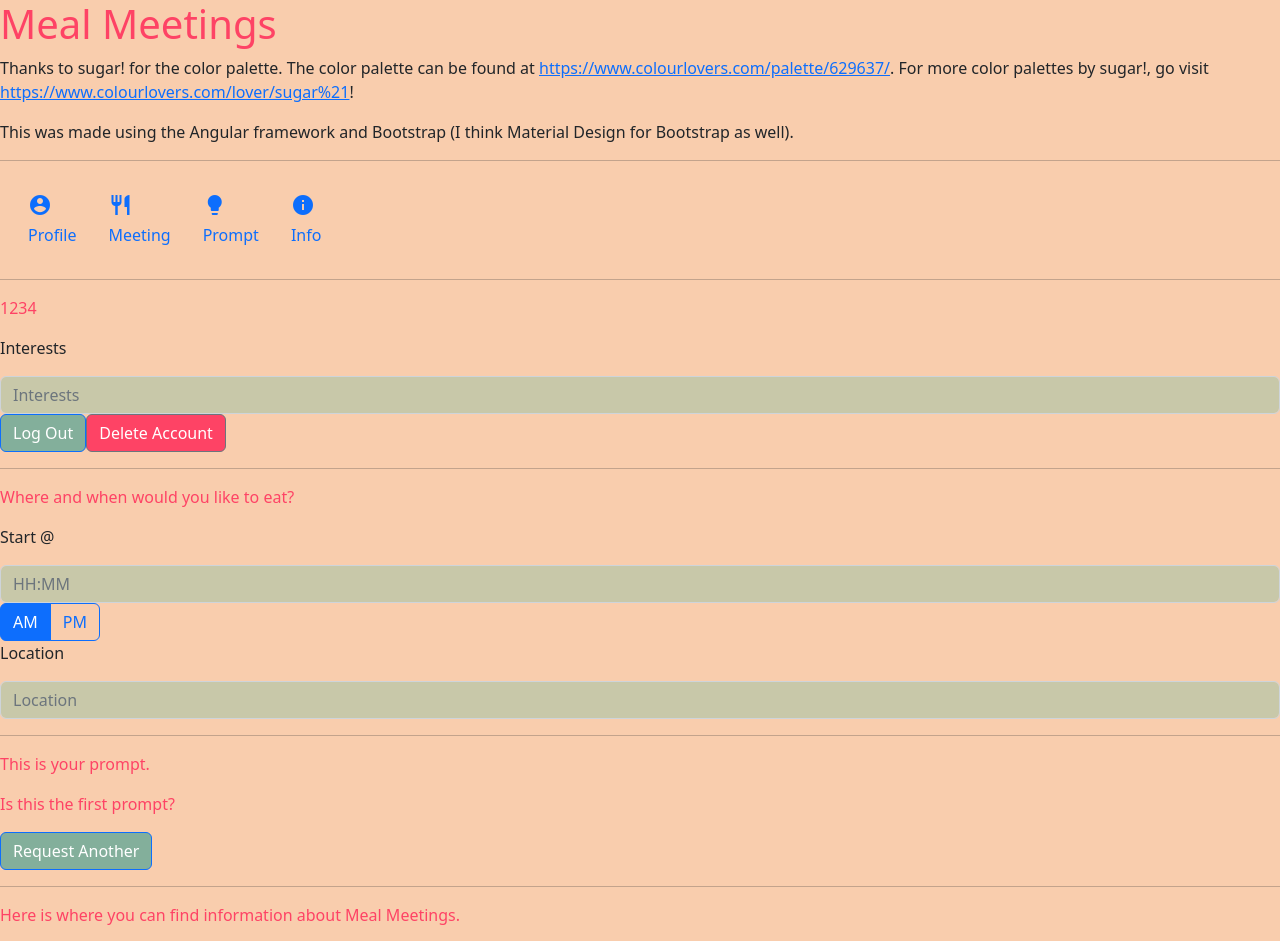
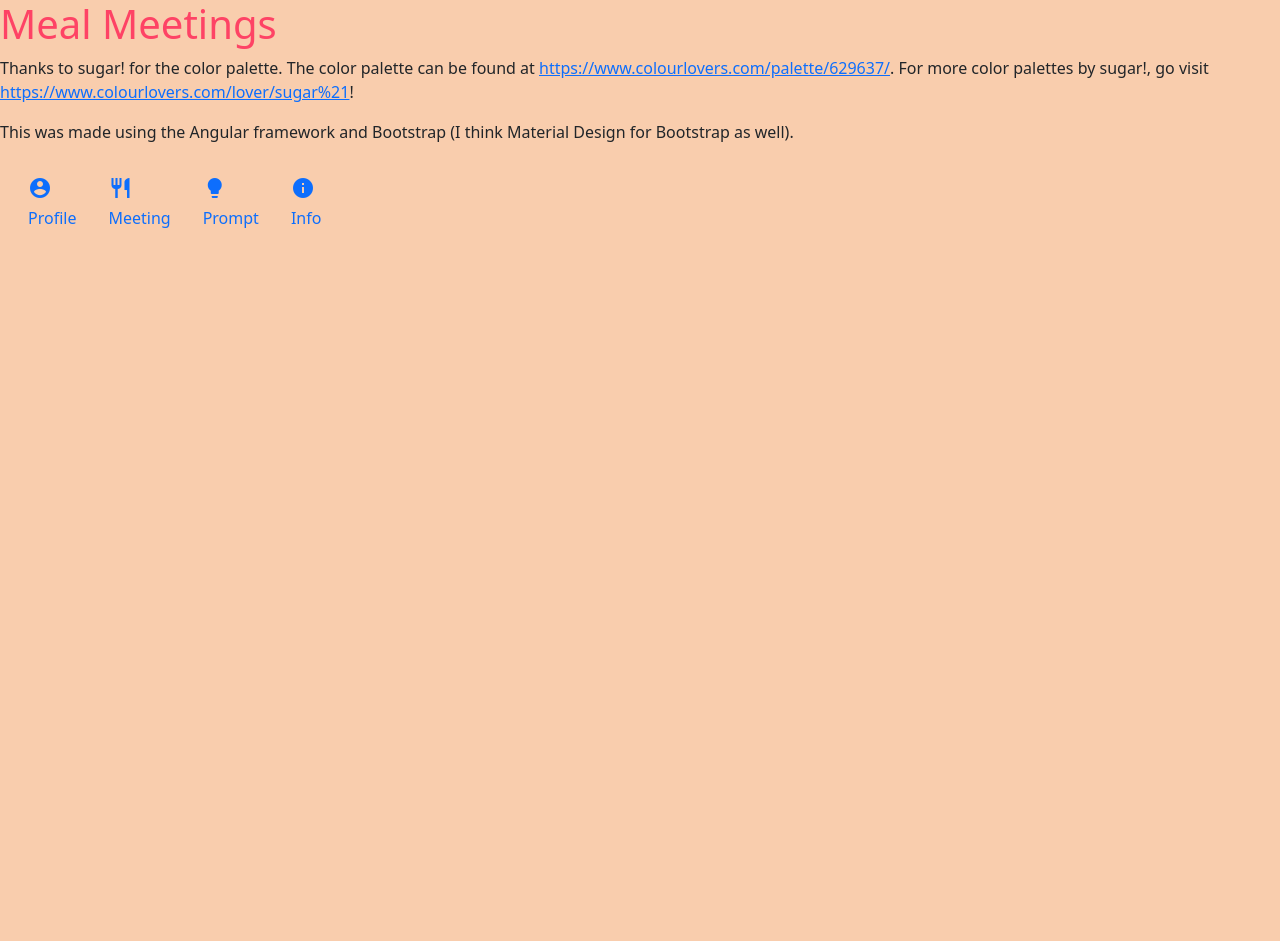
Before and after one commit to rhit-csse280/fall-2022-project-team-s11-parsons, an Angular app in the folder home/: page / in a window 1280 px wide. Shown: the top 941 px of the page. After the commit the page ends 800 px from the top, so only its background shows below. Built offline with nearby package versions, Linux system fonts and the light colour scheme.

Commit message:
https://www.youtube.com/watch?v=AAu8bjj6-UI routes

```diff
--- a/home/src/app/app-routing.module.ts
+++ b/home/src/app/app-routing.module.ts
@@ -1,7 +1,16 @@
 import { NgModule } from '@angular/core';
 import { RouterModule, Routes } from '@angular/router';
+import { InfoComponent } from './info/info.component';
+import { MeetingSetupComponent } from './meeting-setup/meeting-setup.component';
+import { ProfileComponent } from './profile/profile.component';
+import { PromptComponent } from './prompt/prompt.component';
 
-const routes: Routes = [];
+const routes: Routes = [
+    { path: 'profile', component: ProfileComponent },
+    { path: 'meeting', component: MeetingSetupComponent },
+    { path: 'prompt', component: PromptComponent },
+    { path: 'info', component: InfoComponent }
+];
 
 @NgModule({
   imports: [RouterModule.forRoot(routes)],
--- a/home/src/app/app.component.html
+++ b/home/src/app/app.component.html
@@ -1,14 +1,5 @@
 <h1 [style.color]="colorList[0]">{{title}}</h1>
 <p>Thanks to sugar! for the color palette. The color palette can be found at <a href="https://www.colourlovers.com/palette/629637/">https://www.colourlovers.com/palette/629637/</a>. For more color palettes by sugar!, go visit <a href="https://www.colourlovers.com/lover/sugar%21">https://www.colourlovers.com/lover/sugar%21</a>!</p>
 <p>This was made using the Angular framework and Bootstrap (I think Material Design for Bootstrap as well).</p>
-<hr>
 <app-navbar [colorlist]="colorList"></app-navbar>
-<hr>
-<app-profile [colorlist]="colorList"></app-profile>
-<hr>
-<app-meeting-setup [colorlist]="colorList"></app-meeting-setup>
-<hr>
-<app-prompt [colorlist]="colorList"></app-prompt>
-<hr>
-<app-info [colorlist]="colorList"></app-info>
-<hr>
+<router-outlet></router-outlet>
--- a/home/src/app/navbar/navbar.component.html
+++ b/home/src/app/navbar/navbar.component.html
@@ -2,7 +2,7 @@
     <div class="container-fluid">
         <ul class="nav nav-pills">
             <li class="nav-item" *ngFor="let tab of navigationTabs">
-                <a class="nav-link" href="#">
+                <a class="nav-link" routerLink="/{{tab.tabName | lowercase}}">
                     <span class="material-icons">{{tab.materialIcon}}</span><br>{{tab.tabName}}
                 </a>
             </li>
```
